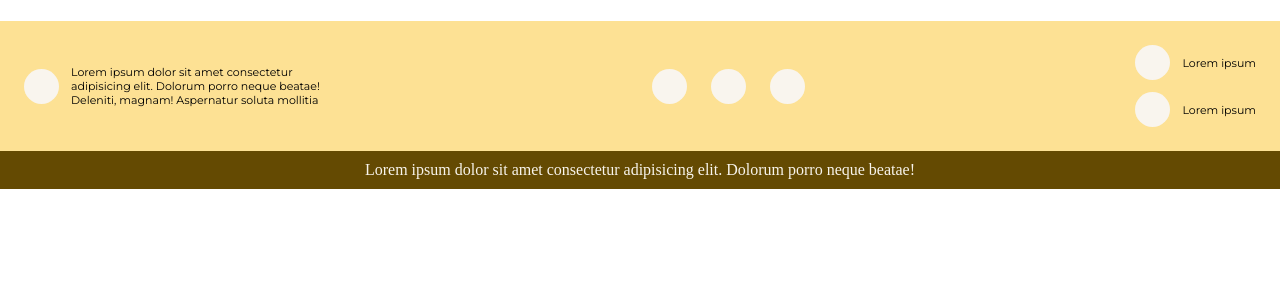
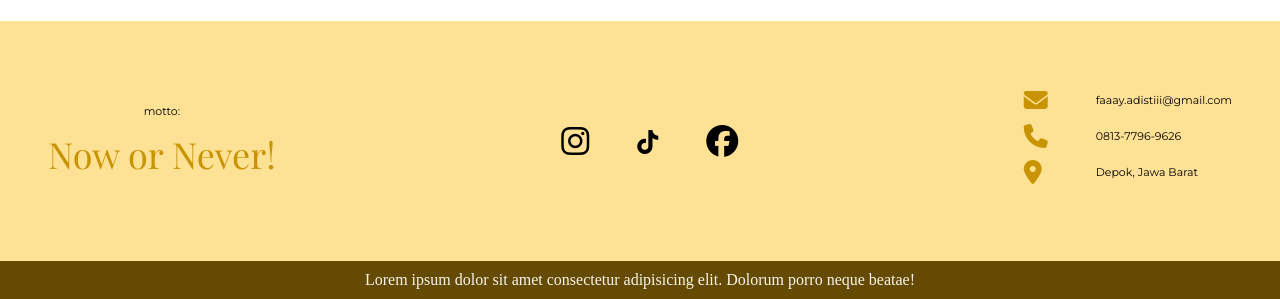
Before and after one commit to fathqulrizqi/cv_html_css, a plain HTML site: page index.html in a window 1280 px wide. Shown: the part 2136-2435 px from the top of the page. Before the commit the page ends 2325 px from the top, so only its background shows below. Drawn offline with nearby package versions, Linux system fonts and the light colour scheme; a web font is replaced by a local one.

Commit message:
fix: footer

```diff
--- a/index.html
+++ b/index.html
@@ -187,68 +187,27 @@
     <footer>
         <div class="location-wrap">
             <div class="location">
-          <div
-            style="
-              width: 35px;
-              height: 35px;
-              background-color: var(--beige500);
-              border-radius: 50%;
-            "
-          ></div>
-          <p style="font-size: 11px; text-align: left">
-            Lorem ipsum dolor sit amet consectetur adipisicing elit. Dolorum
-            porro neque beatae! Deleniti, magnam! Aspernatur soluta mollitia
-          </p>
+            <p style="font-size: 11px; text-align: left;">motto:</p>
+            <h2 class="title">Now or Never!</h2>
             </div>
         </div>
         <div class="social-media">
-        <div
-          style="
-            width: 35px;
-            height: 35px;
-            background-color: var(--beige500);
-            border-radius: 50%;
-          "
-        ></div>
-        <div
-          style="
-            width: 35px;
-            height: 35px;
-            background-color: var(--beige500);
-            border-radius: 50%;
-          "
-        ></div>
-        <div
-          style="
-            width: 35px;
-            height: 35px;
-            background-color: var(--beige500);
-            border-radius: 50%;
-          "
-        ></div>
+            <i class="fa-brands fa-instagram fa-2xl" ></i>
+            <i class="fa-brands fa-tiktok fa-xl"></i>
+            <i class="fa-brands fa-facebook fa-2xl"></i>
         </div>
         <div class="contact-wrap">
             <div class="contact">
-          <div
-            style="
-              width: 35px;
-              height: 35px;
-              background-color: var(--beige500);
-              border-radius: 50%;
-            "
-          ></div>
-          <p style="font-size: 11px">Lorem ipsum</p>
+                <i class="fa-solid fa-envelope fa-xl" style="color: #c89404;"></i>
+                <p style="font-size: 11px;">faaay.adistiii@gmail.com</p>
             </div>
             <div class="contact">
-          <div
-            style="
-              width: 35px;
-              height: 35px;
-              background-color: var(--beige500);
-              border-radius: 50%;
-            "
-          ></div>
-          <p style="font-size: 11px">Lorem ipsum</p>
+                <i class="fa-solid fa-phone fa-xl" style="color: #c89404;"></i>
+                <p style="font-size: 11px;">0813-7796-9626</p>
+            </div>
+            <div class="contact">
+                <i style="width: 24px; color: #c89404;" class="fa-solid fa-location-dot fa-xl"></i>
+                <p style="font-size: 11px;">Depok, Jawa Barat</p>
             </div>
         </div>
     </footer>
--- a/style.css
+++ b/style.css
@@ -287,9 +287,8 @@ footer {
   display: flex;
   justify-content: space-between;
   align-items: center;
-  gap: 48px;
   background-color: var(--yellow500);
-  padding: 24px 24px;
+  padding: 24px 48px;
   box-sizing: border-box;
 }
 
@@ -301,36 +300,36 @@ footer {
   justify-content: center;
 }
 
+
 .location {
   display: flex;
   gap: 12px;
   justify-content: center;
   align-items: center;
-}
-
-.location > p {
-  width: 250px;
-  text-align: center;
+  flex-direction: column;
 }
 
 .social-media {
   display: flex;
   justify-content: center;
-  gap: 24px;
+  gap: 48px;
 }
 
 .contact-wrap {
   display: flex;
   flex-direction: column;
   justify-content: center;
+  align-items: flex-start;
   gap: 12px;
+  padding: 48px 0;
 }
 
 .contact {
   display: flex;
   align-items: center;
   justify-content: center;
-  gap: 12px;
+  gap: 48px;
+  padding-bottom: 10px;
 }
 
 .contact > div {
@@ -493,6 +492,11 @@ ul.active {
 
   .contact p {
     display: none;
+  }
+
+  .contact-wrap {
+    gap: 24px;
+    padding: 12px 24px;
   }
 
   .about {
```
Also changed, not shown: pages/contact.html (+13 -9 lines), pages/experiences.html (+13 -9 lines), pages/header.html (deleted, +0 -32 lines). Lines whose indentation alone changed are shown as unchanged.
